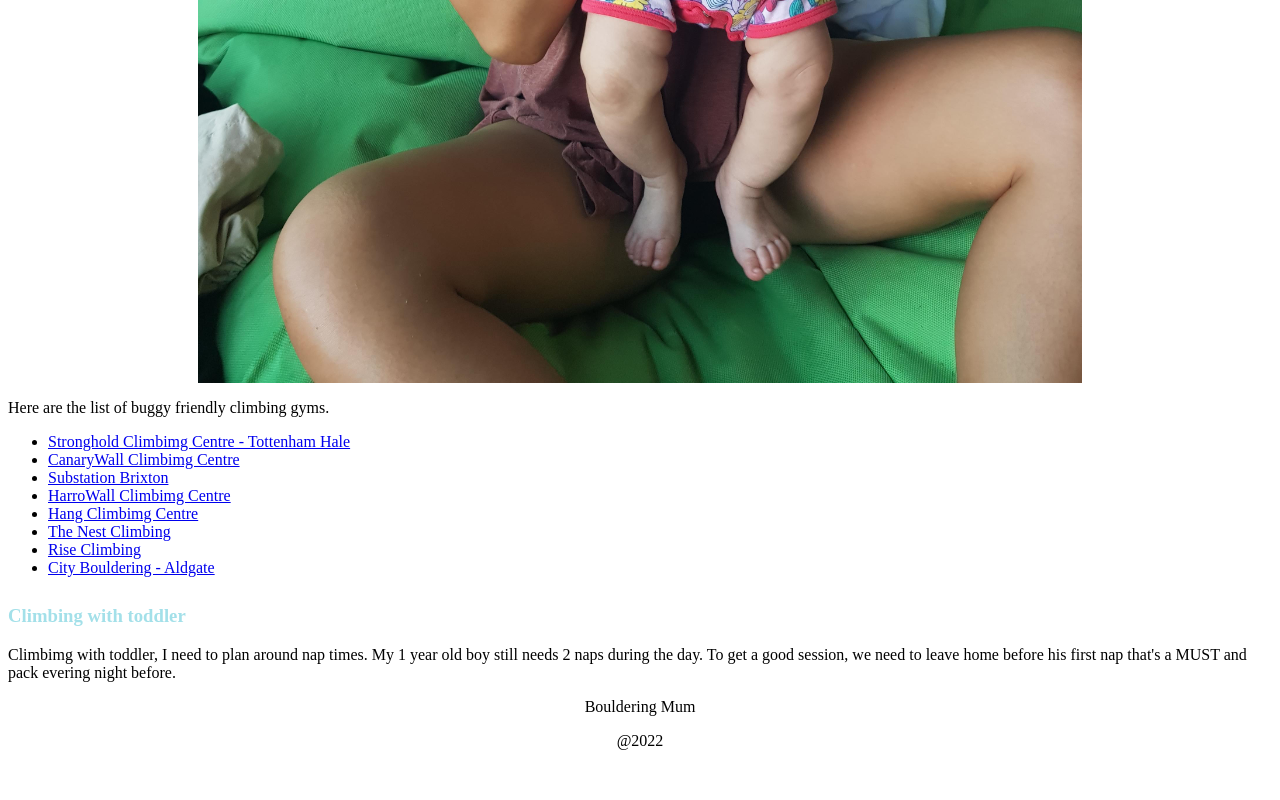
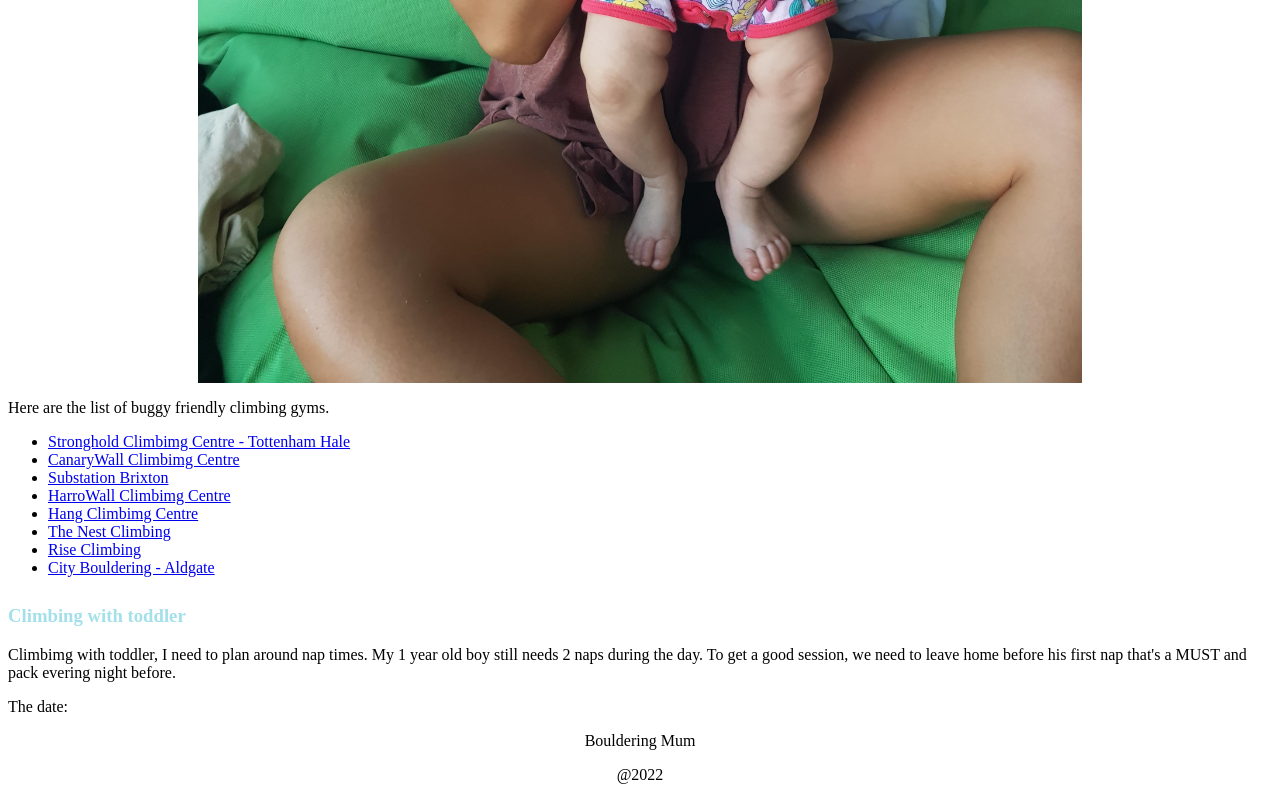
Before and after one commit to chontichayaud/My-first-repo, a plain HTML site: page index.html in a window 1280 px wide. Shown: the part 1862-2662 px from the top of the page. Before the commit the page ends 2628 px from the top, so only its background shows below. Drawn offline with Linux system fonts and the light colour scheme.

Commit message:
Adding a console log at bottom of javascript

```diff
--- a/index.html
+++ b/index.html
@@ -52,7 +52,7 @@
     <p>
       Climbimg with toddler, I need to plan around nap times. My 1 year old boy still needs 2 naps during the day. To get a good session, we need to leave home before his first nap that's a MUST and pack evering night before.
     </p>
-    <p> <span id="date"></span> </p>
+    <p> The date: <span id="date"></span> </p>
 
     <footer>
       <p>Bouldering Mum</p>
--- a/script.js
+++ b/script.js
@@ -6,3 +6,4 @@
   p.textContent = n.getDate();
 
   document.querySelector("#date").append("The date is" + p);
+  console.log("This worked");
```
